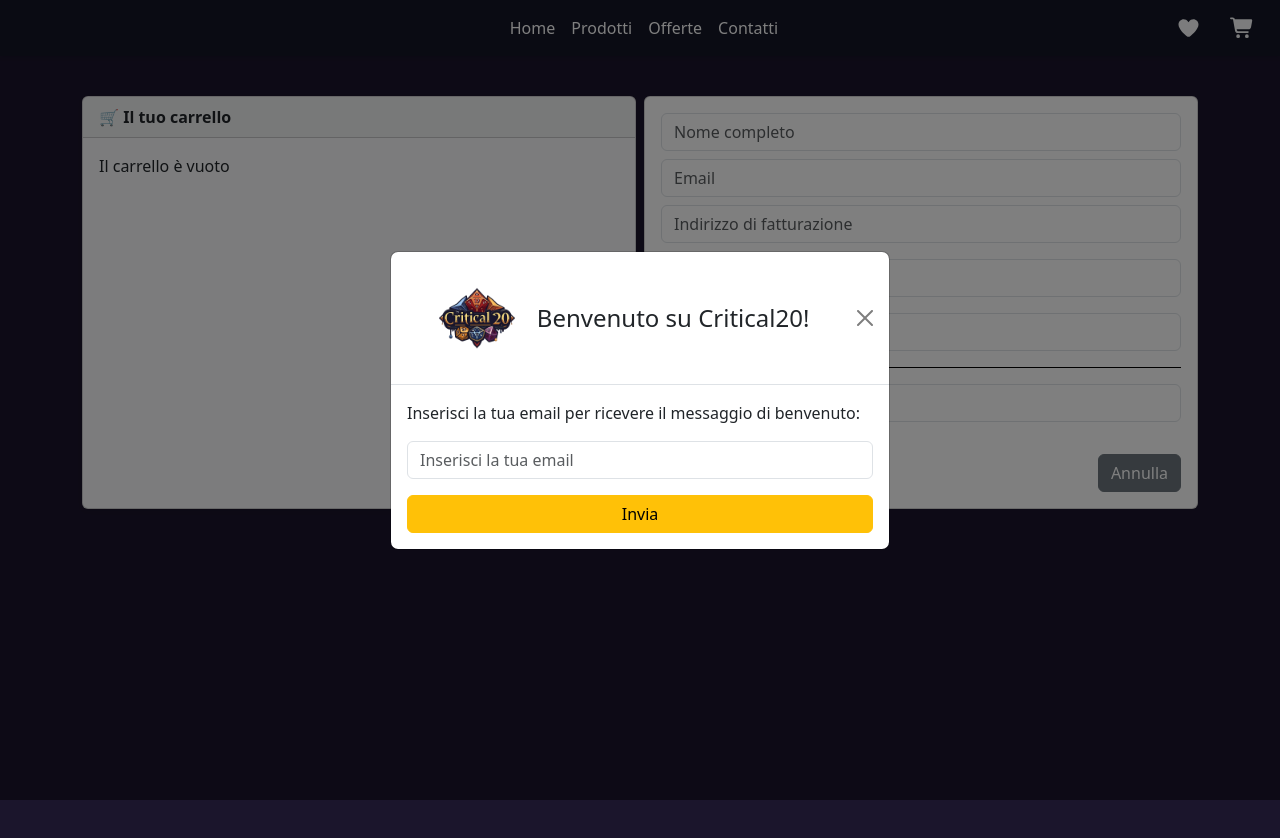
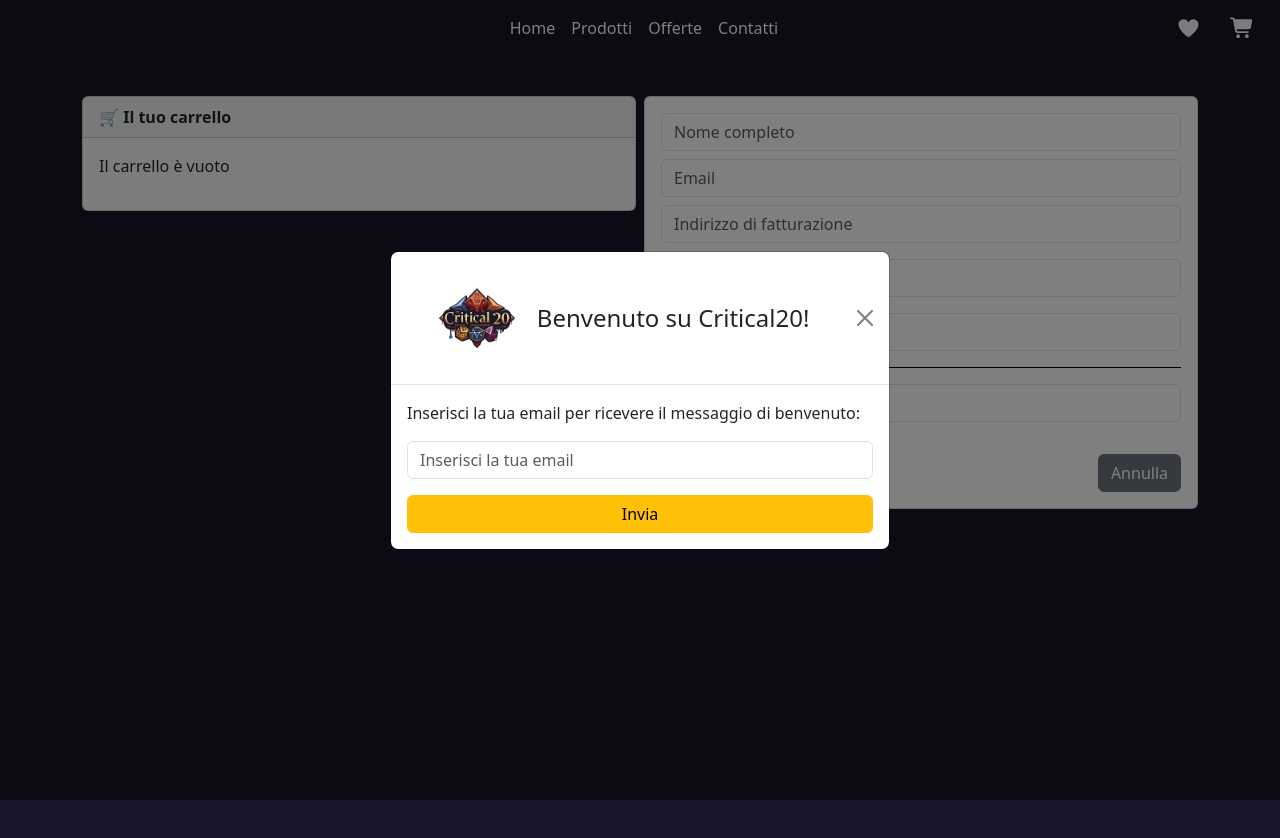
Before and after one commit to asiavenditti/critical20-frontend, a React (Vite) app: page /checkout in a window 1280 px wide. Shown: the top 838 px of the page. Built offline with nearby package versions, Linux system fonts and the light colour scheme; a web font is replaced by a local one.

Commit message:
Stylistic and functional improvements to the cart and checkout

```diff
--- a/src/components/CardCart.jsx
+++ b/src/components/CardCart.jsx
@@ -4,7 +4,7 @@ import { Link } from "react-router";
 
 export default function CardCart({
   productCart = [],
-  setProductCart = () => {},
+  setProductCart = () => { },
 }) {
   const rimuoviDalCarrello = (indexToRemove) => {
     setProductCart(productCart.filter((_, i) => i !== indexToRemove));
@@ -27,22 +27,22 @@ export default function CardCart({
 
   return (
     <>
-      <div className="card h-100 mb-4 bg-light shadow-sm">
+      <div className="card bg-light shadow-sm">
         <div className="card-header fw-bold">🛒 Il tuo carrello</div>
-        <div className="card-body">
+        <div className="card-body overflow-auto" style={{ maxHeight: '680px' }}>
           {productCart.length === 0 ? (
             <p>Il carrello è vuoto</p>
           ) : (
             productCart.map((p, index) => (
               <div
-                className="d-flex justify-content-around align-items-center flex-wrap gap-3  p-3 mb-3"
+                className="d-flex justify-content-around align-items-center flex-wrap gap-3  p-3 mb-3 border-modal-cart"
                 key={index}
               >
                 <div className="d-flex justify-content-center align-items-center w-100 ">
                   <div className="d-flex w-100">
                     <div className="">
                       <img
-                        className=" object-fit-contain  me-3 rounded"
+                        className=" object-fit-contain  me-3 rounded img-modal-cart"
                         src={p.file_paths[0]}
                         alt={p.name}
                       />
--- a/src/components/MainCheckout.jsx
+++ b/src/components/MainCheckout.jsx
@@ -57,7 +57,7 @@ export default function MainCheckout() {
               />
             </div>
             <div className="col">
-              <div className="card h-100 ">
+              <div className="card h-100" style={{ height: '680px' }}>   {/* all'occorrenza mettere maxHeight */}
                 <div className="card-body">
                   {message && <p className="text-center fw-bold">{message}</p>}
 
@@ -136,7 +136,7 @@ export default function MainCheckout() {
             </div>
           </div>
         </div>
-      </main>
+      </main >
     </>
   );
 }
--- a/src/style/Modalstyle.css
+++ b/src/style/Modalstyle.css
@@ -9,7 +9,7 @@
 }
 
 .modal {
-    padding: 2rem;
+    /* padding: 2rem; */
     border-radius: 12px;
     width: 400px;
     max-width: 100%;
@@ -66,8 +66,13 @@
 }
 
 
+.img-modal-cart {
+    width: 140px;
+}
 
-
+.border-modal-cart {
+    border-bottom: 1px solid lightgray;
+}
 
 @keyframes fadeIn {
     from {
```
